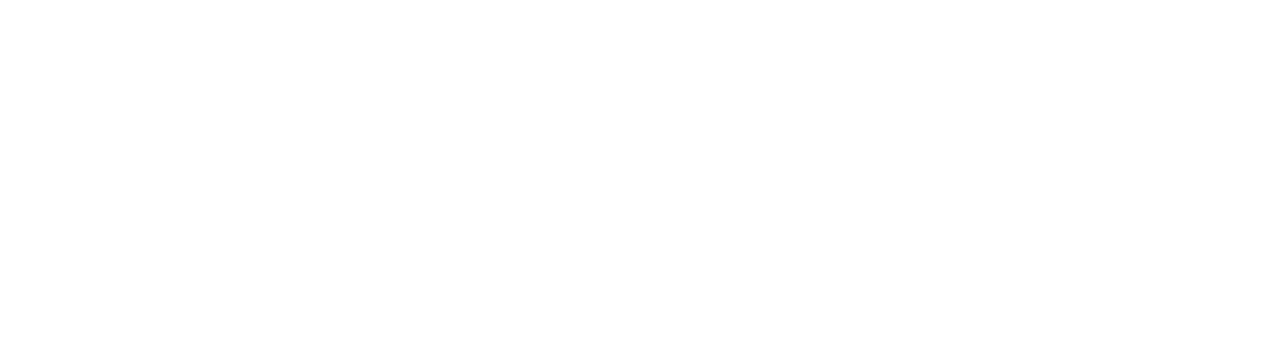
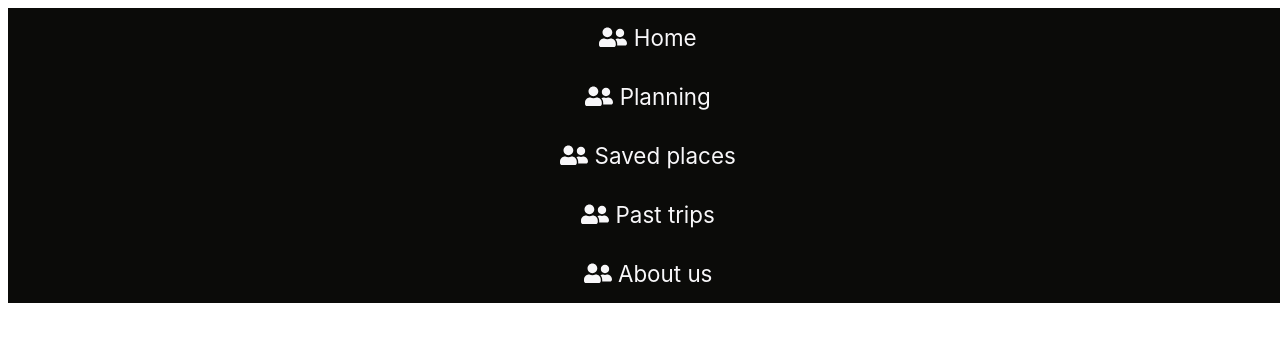
Before and after one commit to GR-DevTeam/fyp, a React (Create React App) app: page / in a window 1280 px wide. Shown: the top 342 px of the page. Built offline with nearby package versions, Linux system fonts and the light colour scheme.

Commit message:
feat: added slice for menu state globally (#28)

```diff
--- a/src/App.tsx
+++ b/src/App.tsx
@@ -2,13 +2,13 @@
 import { ThemeProvider } from 'styled-components';
 import theme from './theme/theme';
 import GlobalStyle from './theme/GlobalStyle';
-
+import Sidebar from './components/molecules/Sidebar/Sidebar';
 function App() {
   return (
     <ThemeProvider theme={theme}>
       <GlobalStyle />
-      <div className="App">
-        {/* Aca van para testear los componentes hasta que Dani termine el #9 */}
+      <div className='App'>
+        <Sidebar />
       </div>
     </ThemeProvider>
   );
--- a/src/app/store.ts
+++ b/src/app/store.ts
@@ -1,9 +1,10 @@
 import { configureStore, ThunkAction, Action } from '@reduxjs/toolkit';
 import counterReducer from '../features/counter/counterSlice';
-
+import menuReducer from '../features/menu/menuSlice';
 export const store = configureStore({
   reducer: {
     counter: counterReducer,
+    menu: menuReducer,
   },
 });
 
--- a/src/components/molecules/Sidebar/Sidebar.tsx
+++ b/src/components/molecules/Sidebar/Sidebar.tsx
@@ -1,10 +1,8 @@
 import React from 'react';
 import styled from 'styled-components';
-import Link, { ILink } from '../../atoms/Link/Link';
-
-export interface ILinkContainer {
-  items: ILink[];
-}
+import { useAppSelector } from '../../../app/hooks';
+import { selectMenu } from '../../../features/menu/menuSlice';
+import Link from '../../atoms/Link/Link';
 
 const Wrapper = styled.div`
   grid-area: sidebar;
@@ -17,10 +15,11 @@
   align-items: center;
 `;
 
-const Sidebar: React.FC<ILinkContainer> = (props) => {
+const Sidebar: React.FC = () => {
+  const items = useAppSelector(selectMenu);
   return (
     <Wrapper>
-      {props.items.map((item) => (
+      {items.map((item) => (
         <Link {...item} />
       ))}
     </Wrapper>
--- /dev/null
+++ b/src/features/menu/menuSlice.ts
@@ -0,0 +1,51 @@
+import { IconDefinition } from '@fortawesome/fontawesome-common-types';
+import { faUserFriends } from '@fortawesome/free-solid-svg-icons';
+import { createAsyncThunk, createSlice, PayloadAction } from '@reduxjs/toolkit';
+import { RootState, AppThunk } from '../../app/store';
+import { ILink } from '../../components/atoms/Link/Link';
+import { Colors } from '../../theme/styled';
+import theme from '../../theme/theme';
+
+// un estado es inmutable
+const initialState: ILink[] = [
+  {
+    icon: faUserFriends,
+    text: 'Home',
+    color: theme.colors.light,
+    hoverColor: theme.colors.primary,
+  },
+  {
+    icon: faUserFriends,
+    text: 'Planning',
+    color: theme.colors.light,
+    hoverColor: theme.colors.primary,
+  },
+  {
+    icon: faUserFriends,
+    text: 'Saved places',
+    color: theme.colors.light,
+    hoverColor: theme.colors.primary,
+  },
+  {
+    icon: faUserFriends,
+    text: 'Past trips',
+    color: theme.colors.light,
+    hoverColor: theme.colors.primary,
+  },
+  {
+    icon: faUserFriends,
+    text: 'About us',
+    color: theme.colors.light,
+    hoverColor: theme.colors.primary,
+  },
+];
+export const menuSlice = createSlice({
+  name: 'menu',
+  initialState,
+  // The `reducers` field lets us define reducers and generate associated actions
+  reducers: {},
+});
+
+export const selectMenu = (state: RootState) => state.menu;
+
+export default menuSlice.reducer;
--- a/src/theme/styled.d.ts
+++ b/src/theme/styled.d.ts
@@ -41,7 +41,7 @@
   withoutShadow: string;
 }
 
-interface Colors {
+export interface Colors {
   primary: string;
   secondary: string;
   light: string;
```
Also changed, not shown: 2 other files (tests, documents, lock files or other folders).
